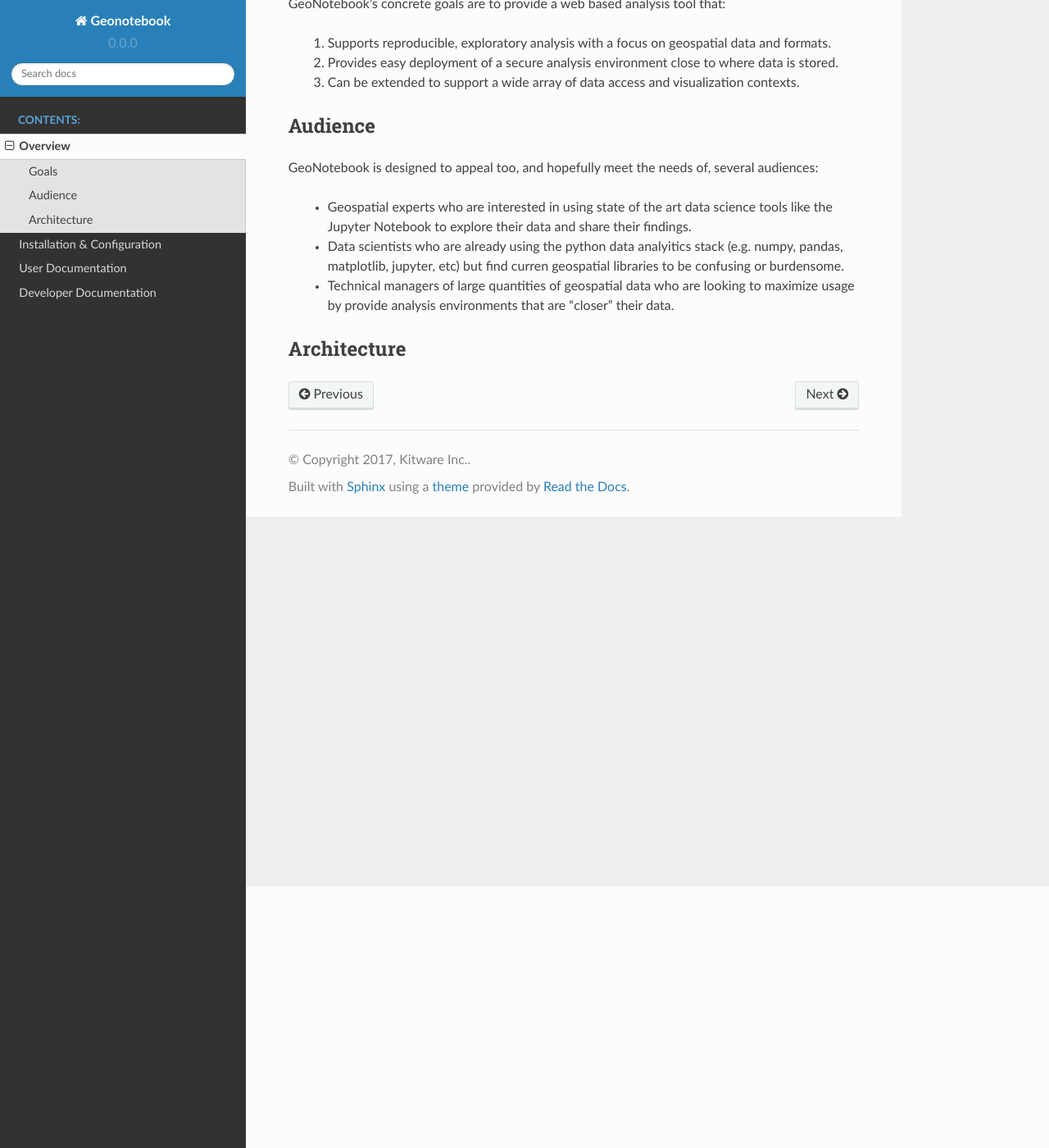
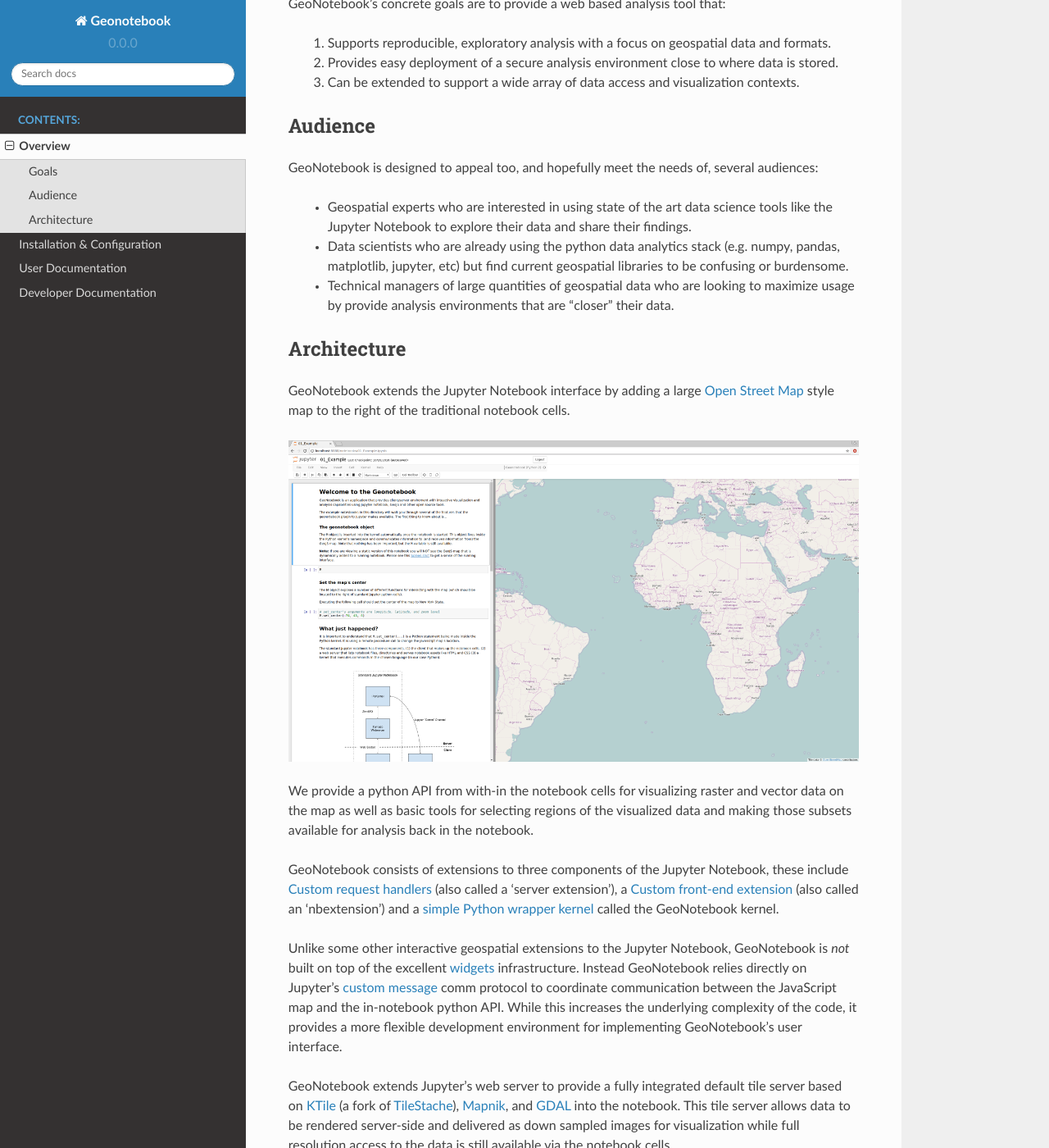
Before and after one commit to OpenGeoscience/geonotebook, a Sphinx documentation site: the page built from docs/source/overview.rst, in a window 1280 px wide and 1400 px high, scrolled down 319 px. Shown: the whole window at 82% size. Built offline with Sphinx 7.4.7 and the Read the Docs theme 2.0.0, drawn with Linux system fonts in a browser that asks for light colours; some of the changed text lies outside the part shown.

Commit message:
Add Architecture to Overview

```diff
--- a/docs/source/overview.rst
+++ b/docs/source/overview.rst
@@ -18,9 +18,25 @@ Audience
 GeoNotebook is designed to appeal too, and hopefully meet the needs of, several audiences:
 
   * Geospatial experts who are interested in using state of the art data science tools like the Jupyter Notebook to explore their data and share their findings.
-  * Data scientists who are already using the python data analyitics stack (e.g. numpy, pandas, matplotlib, jupyter, etc) but find curren geospatial libraries to be confusing or burdensome.
+  * Data scientists who are already using the python data analytics stack (e.g. numpy, pandas, matplotlib, jupyter, etc) but find current geospatial libraries to be confusing or burdensome.
   * Technical managers of large quantities of geospatial data who are looking to maximize usage by provide analysis environments that are "closer" their data.
 
 
 Architecture
 ^^^^^^^^^^^^
+
+GeoNotebook extends the Jupyter Notebook interface by adding a large `Open Street Map <https://www.openstreetmap.org/#>`_ style map to the right of the traditional notebook cells.
+
+.. image:: images/geonotebook.png
+
+We provide a python API from with-in the notebook cells for visualizing raster and vector data on the map as well as basic tools for selecting regions of the visualized data and making those subsets available for analysis back in the notebook.
+
+GeoNotebook consists of extensions to three components of the Jupyter Notebook, these include `Custom request handlers <http://jupyter-notebook.readthedocs.io/en/latest/extending/handlers.html>`_ (also called a 'server extension'), a `Custom front-end extension <http://jupyter-notebook.readthedocs.io/en/latest/extending/frontend_extensions.html>`_ (also called an 'nbextension') and a `simple Python wrapper kernel <http://jupyter-client.readthedocs.io/en/latest/wrapperkernels.html>`_ called the GeoNotebook kernel.
+
+Unlike some other interactive geospatial extensions to the Jupyter Notebook,  GeoNotebook is *not* built on top of the excellent `widgets <http://jupyter.org/widgets.html>`_ infrastructure.  Instead GeoNotebook relies directly on Jupyter's `custom message <http://jupyter-client.readthedocs.io/en/latest/messaging.html#custom-messages>`_ comm protocol to coordinate communication between the JavaScript map and the in-notebook python API. While this increases the underlying complexity of the code,  it provides a more flexible development environment for implementing GeoNotebook's user interface.
+
+GeoNotebook extends Jupyter's web server to provide a fully integrated default tile server based on `KTile <https://github.com/OpenGeoscience/KTile>`_ (a fork of `TileStache <https://github.com/TileStache/TileStache>`_), `Mapnik <https://github.com/mapnik/mapnik>`_, and `GDAL <http://www.gdal.org/>`_ into the notebook.  This tile server allows data to be rendered server-side and delivered as down sampled images for visualization while full resolution access to the data is still available via the notebook cells.
+
+GeoNotebook is designed with a modular structure to support different visualization servers and different methods for data access. For example, while Ktile provides the default visualization server, GeoNotebook is written to allow support for other visualization servers,  for example external instances of `Geoserver <http://geoserver.org/>`_.
+
+.. seealso:: :doc:`developer-docs`
```
Also changed, not shown: docs/source/images/geonotebook.png (added).
